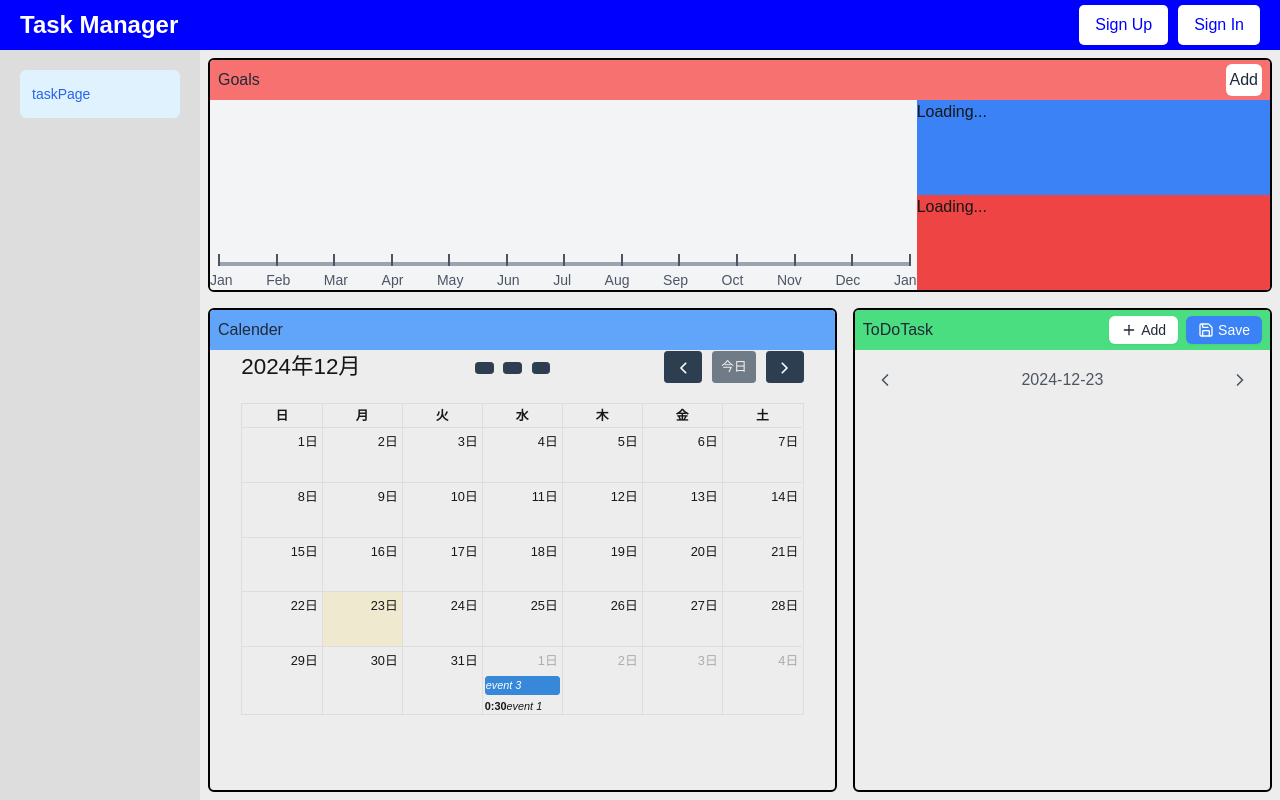
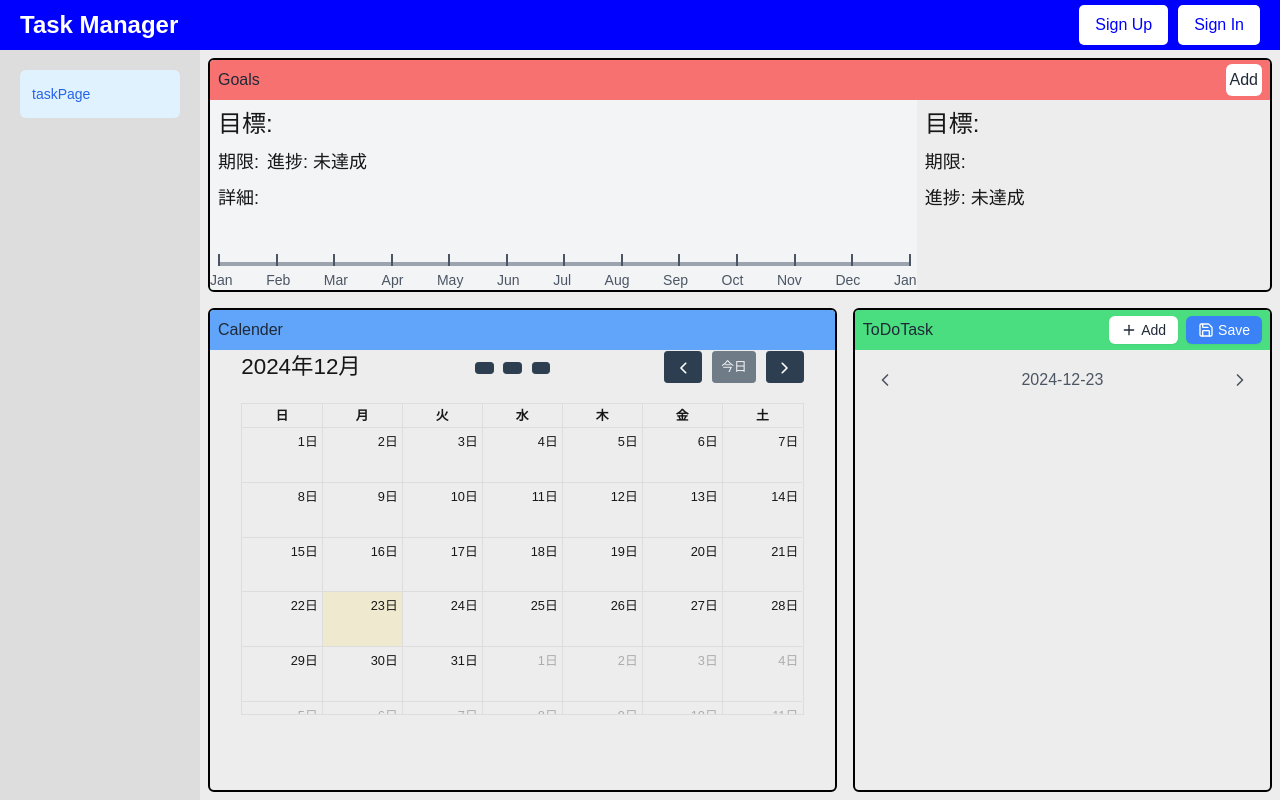
Before and after one commit to AkioAso/task_manager, a Next.js app: page /lib/taskPage in a window 1280 px wide. Built offline with nearby package versions, Linux system fonts and the light colour scheme.

Commit message:
feat: カレンダーにイベントが反映されるように修正

```diff
--- /dev/null
+++ b/app/api/fetchAllSubTask/route.ts
@@ -0,0 +1,28 @@
+import { TaskRepository } from '@/app/repository/TaskRepository';
+import { db } from '@/firebaseConfig';
+import { NextRequest, NextResponse } from 'next/server';
+
+export async function GET(req: NextRequest) {
+  const { searchParams } = new URL(req.url);
+  const uid = searchParams.get('uid');
+
+  if (!uid) {
+    return NextResponse.json({ error: 'UID is required' }, { status: 400 });
+  }
+
+  const taskRepository = new TaskRepository(db);
+  const tasks = await taskRepository.fetchAllSub(uid);
+  if (tasks.length === 0) {
+    return NextResponse.json({});
+  }
+  const taskList = tasks.flat(1);
+  const data = taskList.map(task => {
+    return {
+      name: task.name,
+      time: task.time,
+      status: task.status
+    }
+  })
+  console.log('data:', data);
+  return NextResponse.json(data);
+}
--- a/app/components/taskPage/GoalPanel.tsx
+++ b/app/components/taskPage/GoalPanel.tsx
@@ -3,18 +3,31 @@ import { Goal } from '@/app/domain/Goal';
 import React, { useEffect, useState } from 'react';
 import Timeline from './timeLine';
 import { MissionDigest } from '@/app/domain/Mission';
+import AddTaskModal from './addTaskModal';
 
 type goalProps = {
   title: string;
   height: string;
   width: string;
   labelColor: string;
-  buttonFunc: () => void;
 }
+
+export const dynamic = 'force-dynamic';
 
 const GoalPanel = (props: goalProps) => {
   const uid =  localStorage.getItem('uid');
   const [goal, setGoal] = useState<Goal | null>(null);
+  const [showModal, setShowModal] = useState<boolean>(false);
+  const [missionNumber, setMissionNumber] = useState<number>(0);
+
+  function buttonClick(): void {
+    setShowModal(true);
+  }
+
+  function hoverMission(missionNumber: number): void {
+    setMissionNumber(missionNumber);
+    console.log('missionNumber:', missionNumber );
+  }
   useEffect(() => {
     const fetchGoal = async () => {
       if (uid) {
@@ -59,21 +72,37 @@ const GoalPanel = (props: goalProps) => {
   }, [uid]);
 
   return (
+    <>
+      <AddTaskModal
+        goal={goal}
+        open={showModal}
+        onCancel={() => setShowModal(false)}
+        onOk={() => setShowModal(false)}/>
       <div className={`${props.width} m-2 border-solid border-2 border-black rounded-md overflow-hidden`}>
         <div className={`${props.labelColor} flex justify-between items-center relative text-gray-800 h-10 p-2`}>
           <h1>{props.title}</h1>
-        <button className="border-black bg-white rounded-md p-1" onClick={props.buttonFunc}>Add</button>
+          <button className="border-black bg-white rounded-md p-1" onClick={buttonClick}>Add</button>
         </div>
         <section className="flex" style={{ height: 'calc(100% - 2.5rem)' }}>
           <div className='w-8/12 bg-green-500 flex-grow'>
-          <Timeline goals={goal} />
+            <Timeline goals={goal} hoverMission={hoverMission}/>
           </div>
           <div className="flex flex-col w-4/12 h-full">
-          <div className="flex-1 bg-blue-500">{goal ? goal.id : 'Loading...'}</div>
-          <div className="flex-1 bg-red-500">{goal ? goal.name : 'Loading...'}</div>
+            <div className="flex justify-between px-2 pt-2 pb-2 text-2xl">
+              <div>
+                目標: {goal?.missionDigests[missionNumber]?.name}
+              </div>
+            </div>
+            <div className='px-2 pb-2 text-lg'>
+              期限: {goal?.missionDigests[missionNumber]?.deadline}
+            </div>
+            <div className="ml-2 pb-2 text-lg" >
+              進捗: {goal?.missionDigests[missionNumber]?.isCompleted ? "達成" : "未達成"}
+            </div>
           </div>
         </section>
       </div>
+    </>
   );
 };
 
--- a/app/components/taskPage/myCalender.tsx
+++ b/app/components/taskPage/myCalender.tsx
@@ -1,8 +1,38 @@
+'use client'
 import FullCalendar from '@fullcalendar/react'
 import dayGridPlugin from '@fullcalendar/daygrid'
 import jaLocale from '@fullcalendar/core/locales/ja'
+import { useEffect, useState } from 'react'
 
 export const MyCalendar = () => {
+  const uid = localStorage.getItem('uid');
+  const url = uid ? `/api/fetchAllSubTask?uid=${encodeURIComponent(uid)}` : '';
+  const [events, setEvents] = useState([]);
+
+  useEffect(() => {
+    const fetchEvent = async () => {
+      if (!uid) return;
+      const res = await fetch(url,
+        {
+          method: 'GET',
+          headers: {
+            'Content-Type': 'application/json',
+          }
+        }
+      );
+      if (!res.ok) return;
+      const resData = await res.json();
+      // eslint-disable-next-line @typescript-eslint/no-explicit-any
+      const eventList = resData.map((event: any) => {
+        return {
+          title: event.name,
+          date: event.time,
+        }
+      });
+      setEvents(eventList);
+    }
+    fetchEvent();
+  }, [])
   return (
     <div  style={{ fontSize: '0.8em', maxWidth: '90%', overflow: 'hidden', justifyContent: 'center', margin: 'auto' }}>
       <FullCalendar
@@ -12,10 +42,7 @@ export const MyCalendar = () => {
         locale="ja"
         aspectRatio={1.8}
         headerToolbar={{ left: 'title', center: 'month week day', right: 'prev today next' }}
-        events={[{ title: 'event 1', date: '2025-01-01 00:30:00' },
-          { title: 'event 2', date: '2025-01-01 01:00:00' },
-          { title: 'event 3', date: '2025-01-01' }
-        ]}
+        events={events}
         eventTimeFormat={{ hour: 'numeric', minute: '2-digit', omitZeroMinute: false, meridiem: 'narrow' }}
         eventContent={renderEventContent}
       />
--- a/app/components/taskPage/timeLine.tsx
+++ b/app/components/taskPage/timeLine.tsx
@@ -4,9 +4,10 @@ import type React from "react"
 
 interface TimelineProps {
   goals: Goal | null
+  hoverMission: (missionNumber: number) => void
 }
 
-const Timeline: React.FC<TimelineProps> = ({ goals }) => {
+const Timeline: React.FC<TimelineProps> = ({ goals, hoverMission }) => {
   const startDate = new Date(new Date().getFullYear(), 0, 1) // 今年の1月1日
   const endDate = new Date(new Date().getFullYear(), 11, 31) // 今年の12月31日
 
@@ -26,6 +27,24 @@ const Timeline: React.FC<TimelineProps> = ({ goals }) => {
 
   return (
     <div className="relative w-full h-full bg-gray-100">
+      <div className="absolute left-0 right-0 h-1" >
+        <div className="flex justify-between px-2 pt-2 pb-2 text-2xl">
+          <div>
+            目標: {goals?.name}
+          </div>
+        </div>
+        <div className="flex px-2 pb-2 text-lg">
+          <div>
+            期限: {goals?.deadline}
+          </div>
+          <div className="ml-2">
+            進捗: {goals?.isCompleted ? "達成" : "未達成"}
+          </div>
+        </div>
+        <div className="px-2 pb-2 text-lg">
+          詳細: {goals?.description}
+        </div>
+      </div>
       {/* 時間軸 */}
       <div className="absolute m-2 bottom-4 left-0 right-0 h-1 bg-gray-400">
         {Array.from({ length: 13 }).map((_, index) => (
@@ -49,14 +68,14 @@ const Timeline: React.FC<TimelineProps> = ({ goals }) => {
         <div>
           {/* 小目標フラッグ */}
           {goals.missionDigests.map((mission, index) => (
-            <div key={index} className="absolute bottom-8 w-[60px]" style={{ left: `calc(${calculatePosition(mission.deadline) - 1}% - ${calculateSubtraction(mission.deadline)}px)`}}>
-              <Image src="/flag/blueFlag.png"  alt="flag" width={60} height={60} />
+            <div key={index} className="absolute bottom-8 w-[60px]"  style={{ left: `calc(${calculatePosition(mission.deadline) - 1}% - ${calculateSubtraction(mission.deadline)}px)`}}>
+              <Image src={mission.isCompleted ? "/flag/yellowFlag.png" : "/flag/blueFlag.png"}  alt="flag" width={60} height={60} onMouseEnter={() => hoverMission(index)}/>
             </div>
           ))}
 
           {/* 目標フラッグ */}
           <div className="absolute bottom-8 w-[60px]" style={{ left: `calc(${calculatePosition(goals.deadline) - 1}% - ${calculateSubtraction(goals.deadline)}px)`}}>
-            <Image src="/flag/redFlag.png" alt="flag" width={60} height={60} />
+            <Image src={goals.isCompleted ? "/flag/yellowFlag.png" : "/flag/redFlag.png"} alt="flag" width={60} height={60} />
           </div>
 
         </div>
--- a/app/lib/taskPage/page.tsx
+++ b/app/lib/taskPage/page.tsx
@@ -1,28 +1,15 @@
 'use client'
-
-import AddTaskModal from '@/app/components/taskPage/addTaskModal';
 import Calendar from '@/app/components/taskPage/calendar';
 import ToDoTasks from '@/app/components/taskPage/toDoTasks';
 import React from 'react';
 import GoalPanel from '@/app/components/taskPage/GoalPanel';
 
 const TaskPage: React.FC = () => {
-  const [showModal, setShowModal] = React.useState(false);
-
-  function butttonClick(): void {
-    setShowModal(true);
-  }
-
   return (
     <>
-      <AddTaskModal
-        open={showModal}
-        onCancel={() => setShowModal(false)}
-        onOk={() => setShowModal(false)}/>
-
       <div className="flex flex-col h-content">
         <section className='h-2/6 flex'>
-          <GoalPanel title='Goals' height='h-2/6' width='w-full' labelColor='bg-red-400' buttonFunc={butttonClick}/>
+          <GoalPanel title='Goals' height='h-2/6' width='w-full' labelColor='bg-red-400' />
         </section>
         <section className='h-4/6 flex'>
             <Calendar title='Calender' height='h-4/6' width='w-3/5' labelColor='bg-blue-400'/>
--- a/app/repository/TaskRepository.ts
+++ b/app/repository/TaskRepository.ts
@@ -1,4 +1,4 @@
-import { doc, Firestore, getDoc, setDoc, updateDoc } from "firebase/firestore";
+import { collection, doc, Firestore, getDoc, getDocs, setDoc, updateDoc } from "firebase/firestore";
 import { PATH_NAME } from "./constant/firestore.constants";
 import { ITaskRepository } from "./interface/ITaskRepository";
 import { Task } from "../domain/Task";
@@ -14,6 +14,7 @@ export class TaskRepository implements ITaskRepository {
   constructor(db: Firestore) {
     this._db = db;
   }
+
   async create(uid: string, date: string, tasks: Task[]): Promise<void> {
     const docRef = doc(this._db, this._collectionUserPath, uid, this._collectionTaskPath, date).withConverter(firebaseConverter);
     const createData = TaskMapper.toFirestore(tasks);
@@ -36,6 +37,27 @@ export class TaskRepository implements ITaskRepository {
     await updateDoc(docRef, firestoreData);
     return;
   }
+  async fetchAllSub(uid: string): Promise<Task[][]> {
+    const docRef = collection(this._db, this._collectionUserPath, uid, this._collectionTaskPath).withConverter(firebaseConverter);
+    const docSnap = await getDocs(docRef);
+
+    if (docSnap.empty) {
+      return [];
+    }
+    const dacList = docSnap.docs.map((doc) => {
+      const data = TaskMapper.toDomain(doc.data());
+      const docId = doc.id;
+      return data.map((task) => {
+        return new Task({
+          name: task.name,
+          time: docId + ' ' + task.time + ':00',
+          status: task.status
+        });
+      });
+    });
+    console.log('dacList:', dacList);
+    return dacList;
+  }
   delete(): void {
     console.log('TaskRepository.delete');
   }
--- a/app/repository/interface/ITaskRepository.ts
+++ b/app/repository/interface/ITaskRepository.ts
@@ -3,6 +3,7 @@ import { Task } from "@/app/domain/Task";
 export interface ITaskRepository {
   create(uid: string, date: string, tasks: Task[]): Promise<void>;
   fetch(uid: string, date: string): Promise<Task[]>;
+  fetchAllSub(uid: string): Promise<Task[][]>;
   update(uid: string, date: string, tasks: Task[]): Promise<void>;
   delete(): void;
 }
```
Also changed, not shown: app/components/taskPage/addTaskModal.tsx (+19 -3 lines), public/flag/yellowFlag.png (added). Lines whose indentation alone changed are shown as unchanged.
